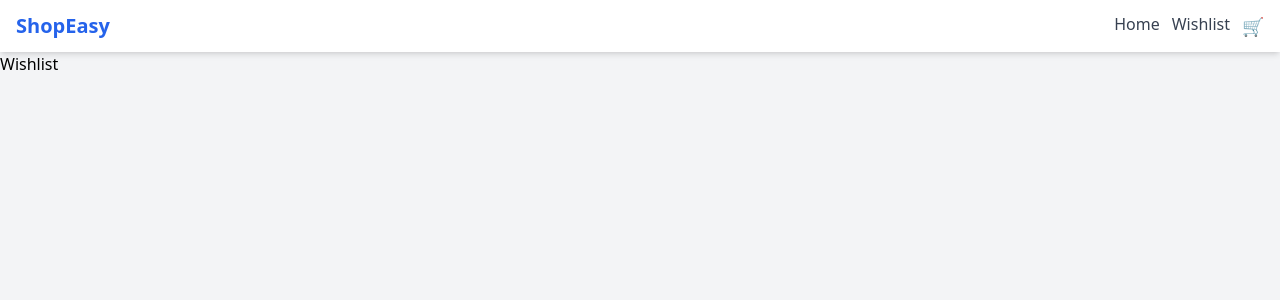
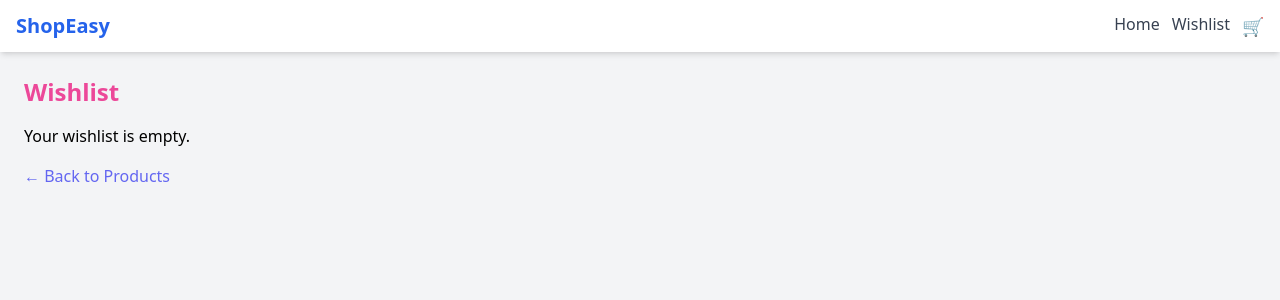
Before and after one commit to Eman-Abukhater/E-Commerce_Product_App, a React (Vite) app in the folder ecommerce-app/: page /wishlist in a window 1280 px wide. Shown: the top 300 px of the page. Built offline with nearby package versions, Linux system fonts and the light colour scheme.

Commit message:
add the wishlist page

```diff
--- a/ecommerce-app/src/pages/Wishlist.jsx
+++ b/ecommerce-app/src/pages/Wishlist.jsx
@@ -1,9 +1,33 @@
-import React from 'react'
+import { useContext } from "react";
+import { WishlistContext } from "../context/WishlistContext";
+import { Link } from "react-router-dom";
 
-function Wishlist() {
+export default function Wishlist() {
+  const { wishlist, removeFromWishlist } = useContext(WishlistContext);
+
   return (
-    <div>Wishlist</div>
-  )
+    <div className="p-6">
+      <h1 className="text-2xl font-bold text-pink-500 mb-4">Wishlist</h1>
+      {wishlist.length === 0 ? (
+        <p>Your wishlist is empty.</p>
+      ) : (
+        <div className="grid grid-cols-2 md:grid-cols-3 gap-4">
+          {wishlist.map((item) => (
+            <div key={item.id} className="p-4 border rounded shadow">
+              <img src={item.image} alt={item.title} className="h-32 mx-auto" />
+              <h2 className="font-semibold text-sm mt-2">{item.title}</h2>
+              <p className="text-indigo-500 font-bold">${item.price}</p>
+              <button
+                onClick={() => removeFromWishlist(item.id)}
+                className="mt-2 text-red-500 hover:underline"
+              >
+                Remove
+              </button>
+            </div>
+          ))}
+        </div>
+      )}
+      <Link to="/" className="text-indigo-500 mt-4 block">← Back to Products</Link>
+    </div>
+  );
 }
-
-export default Wishlist
```
